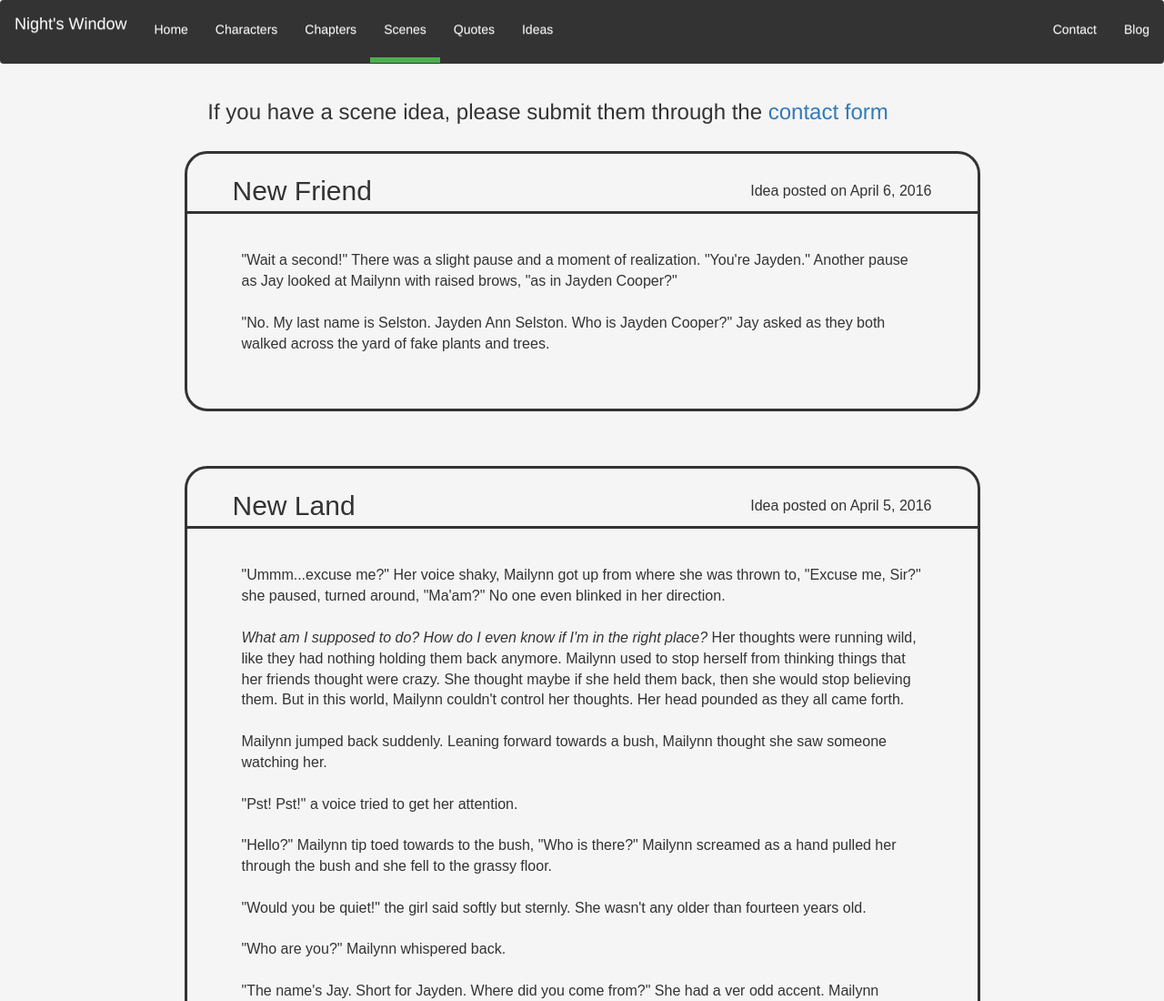
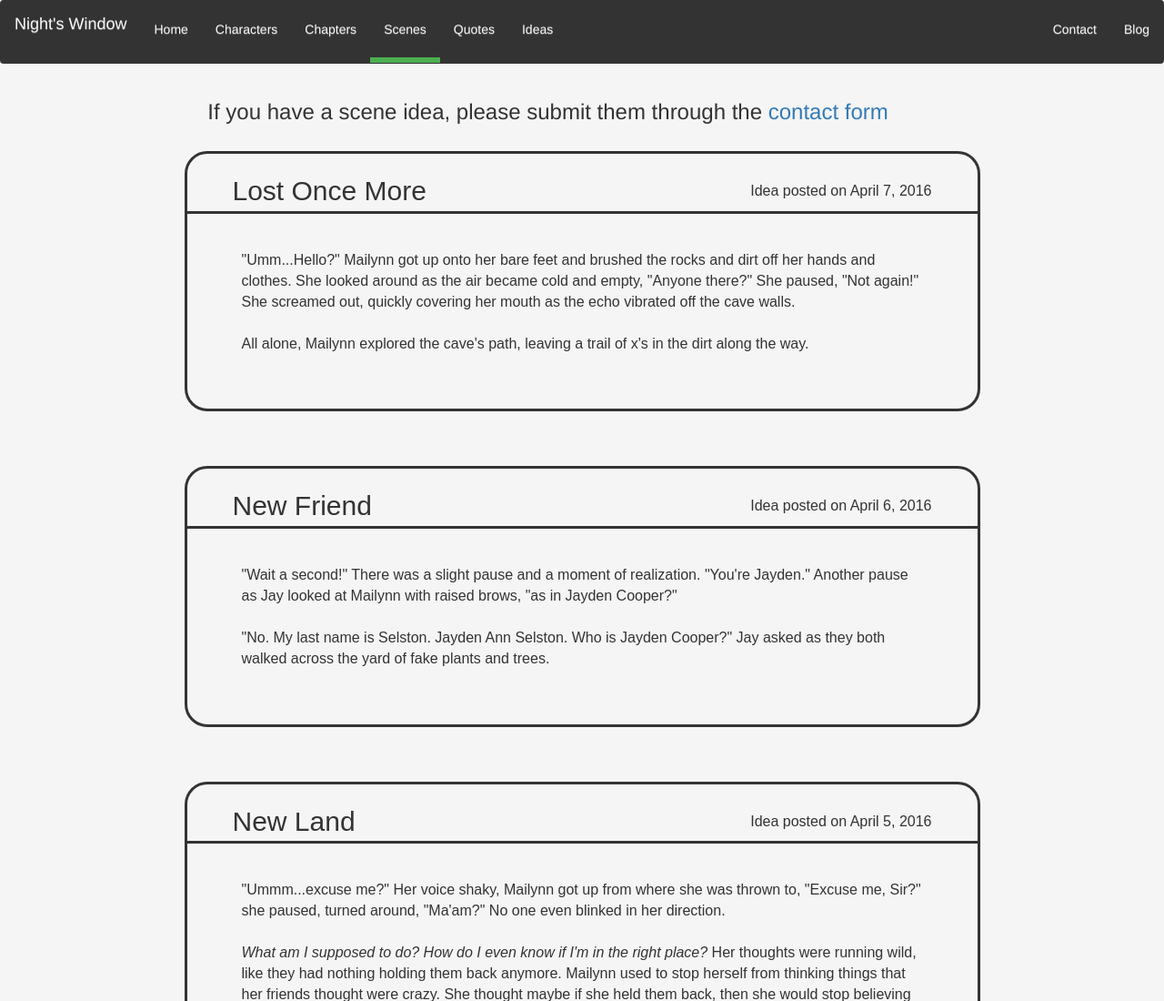
Before and after one commit to skylerdegrote/nights-window-mobile, a website: page code/client/scenes.html in a window 1280 px wide. Shown: the top 1100 px of the page at 91% size. Drawn offline with nearby package versions, Linux system fonts and the light colour scheme.

Commit message:
added another scene to blog and scenes page

```diff
--- a/code/client/scenes.html
+++ b/code/client/scenes.html
@@ -49,6 +49,19 @@
     <br>
     <div class="row">
         <div class="col-lg-12">
+
+            <div class="sceneBox" id="lostOnceMore">
+                <div class="sceneTitle">Lost Once More<span class="smallText alignRight">Idea posted on April 7,
+                2016</span>
+                </div>
+                <div class="sceneBody">
+                    "Umm...Hello?" Mailynn got up onto her bare feet and brushed the rocks and dirt off her hands and
+                    clothes. She looked around as the air became cold and empty, "Anyone there?" She paused, "Not
+                    again!" She screamed out, quickly covering her mouth as the echo vibrated off the cave walls.
+                    <br><br>
+                    All alone, Mailynn explored the cave's path, leaving a trail of x's in the dirt along the way.
+                </div>
+            </div>
 
             <div class="sceneBox" id="newFriend">
                 <div class="sceneTitle">New Friend<span class="alignRight smallText">Idea posted on April 6,
```
Also changed, not shown: code/client/blog.html (+16 -0 lines).
